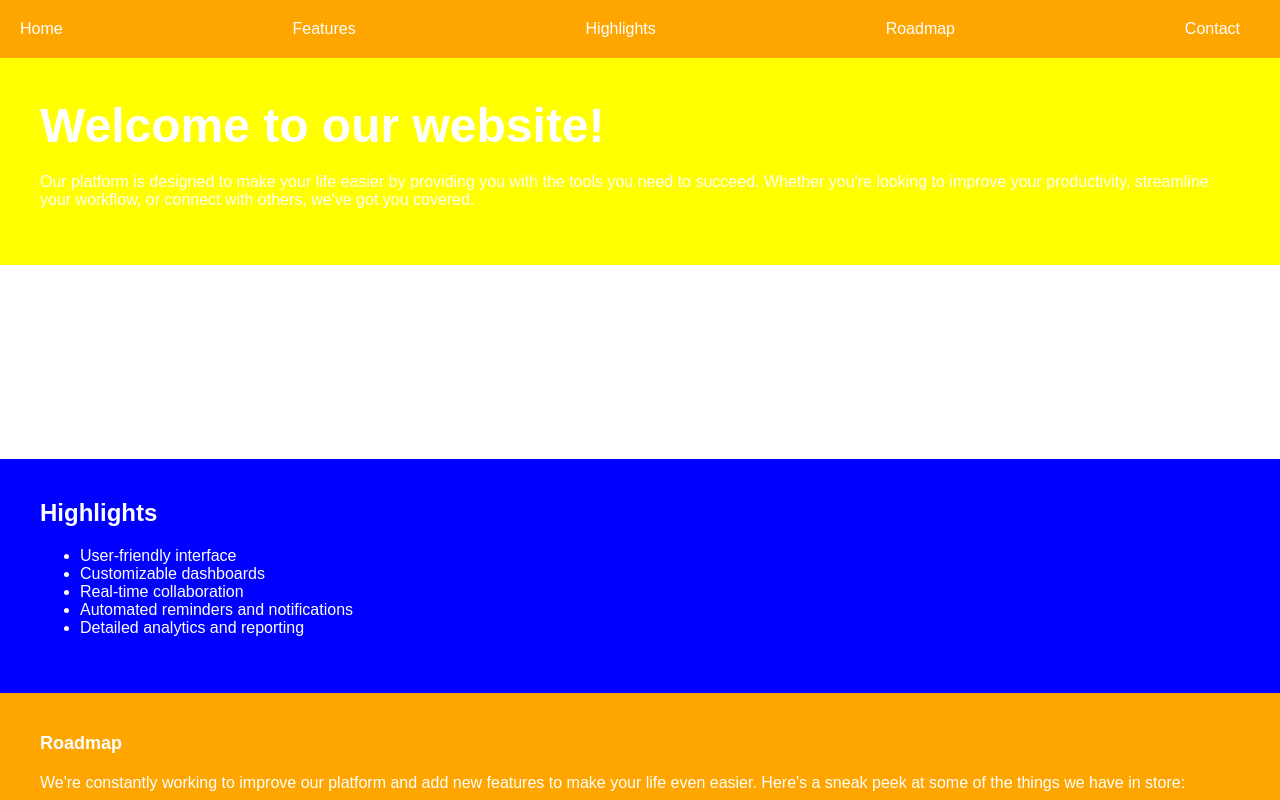
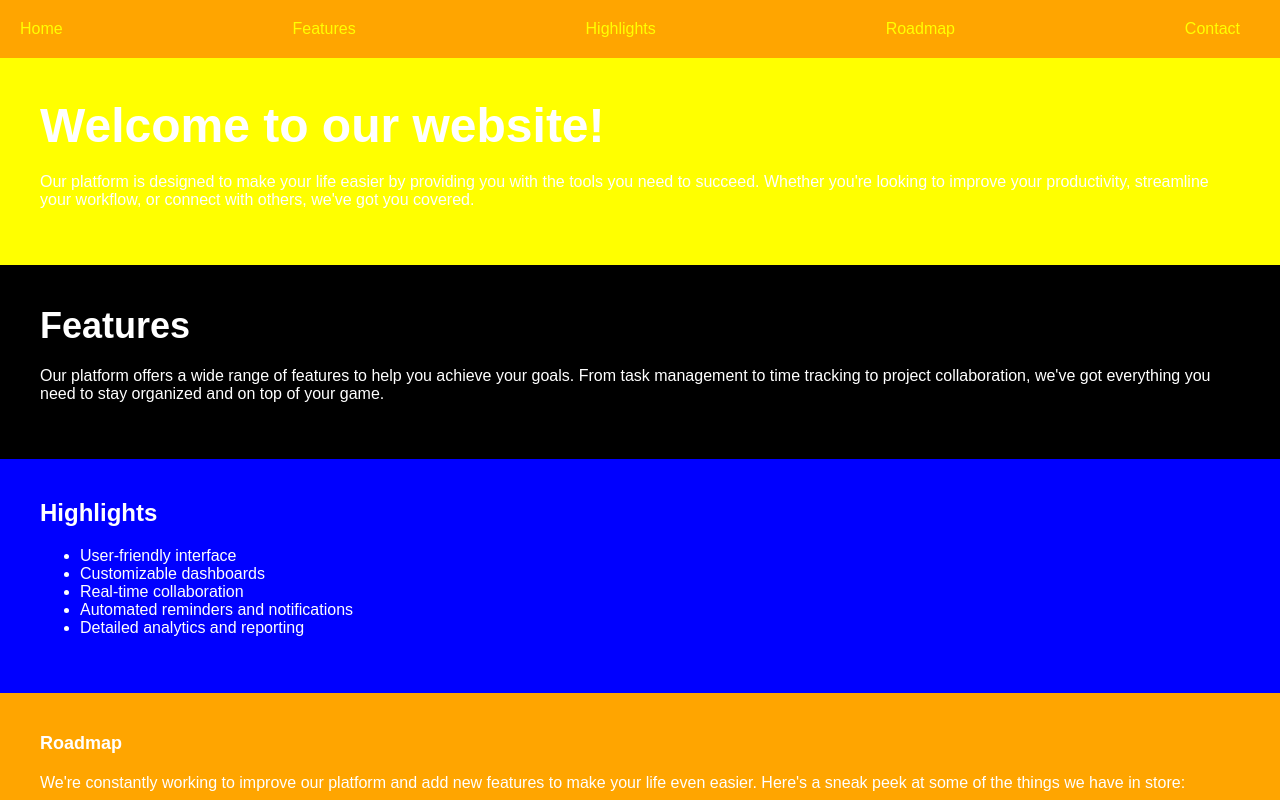
Before and after one commit to AreaLayer/FireBolt, a website: page index.html in a window 1280 px wide. Shown: the top 800 px of the page. Drawn offline with Linux system fonts and the light colour scheme.

Commit message:
Update index.html

```diff
--- a/index.html
+++ b/index.html
@@ -18,7 +18,7 @@
 			padding: 20px;
 		}
 		nav a {
-			color: white;
+			color: yellow;
 			margin-right: 20px;
 			text-decoration: none;
 		}
@@ -55,7 +55,7 @@
 			background-color: yellow;
 		}
 		section:nth-of-type(2) {
-			background-color: white;
+			background-color: black;
 		}
 		section:nth-of-type(3) {
 			background-color: blue;
```
